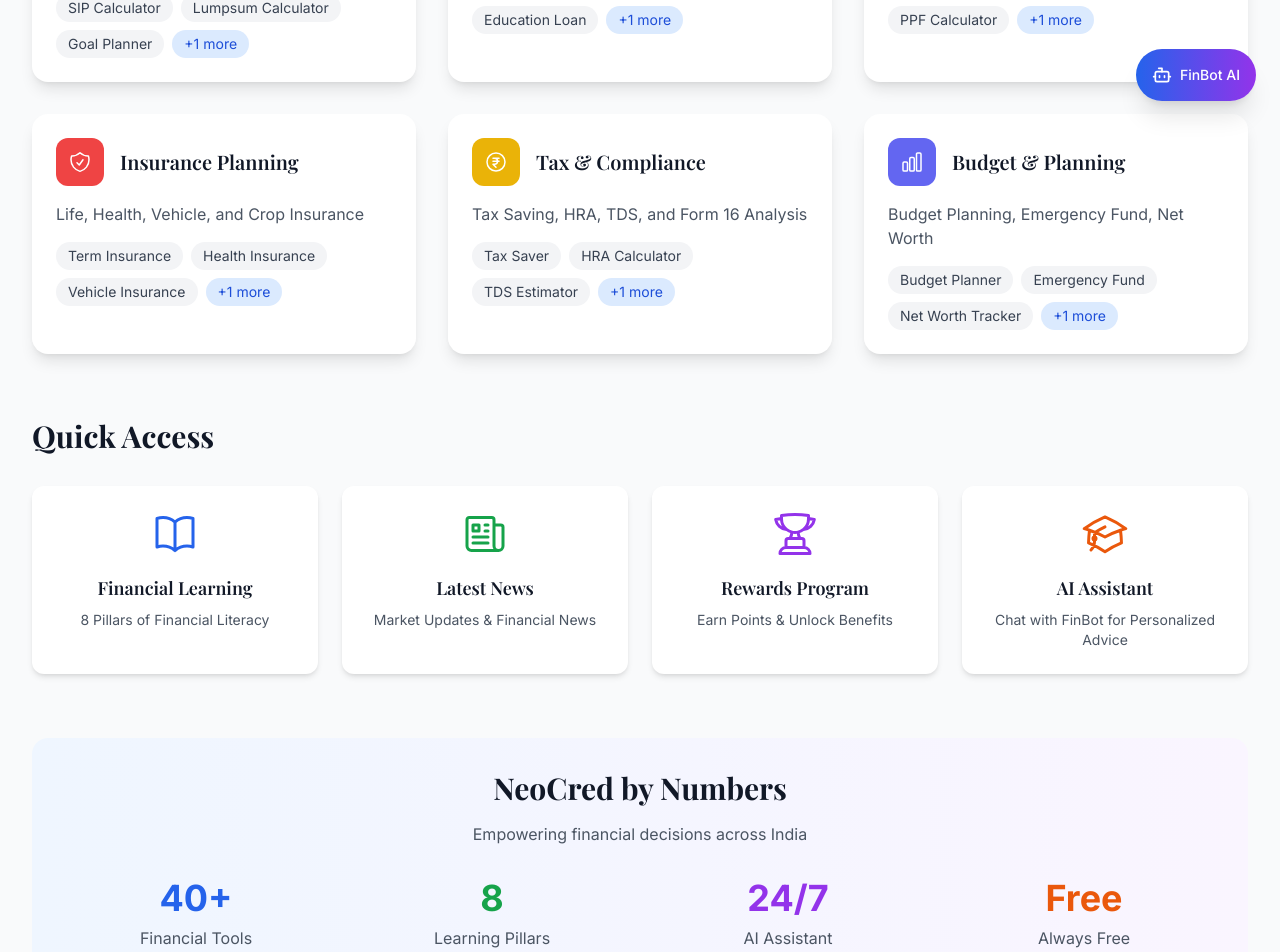
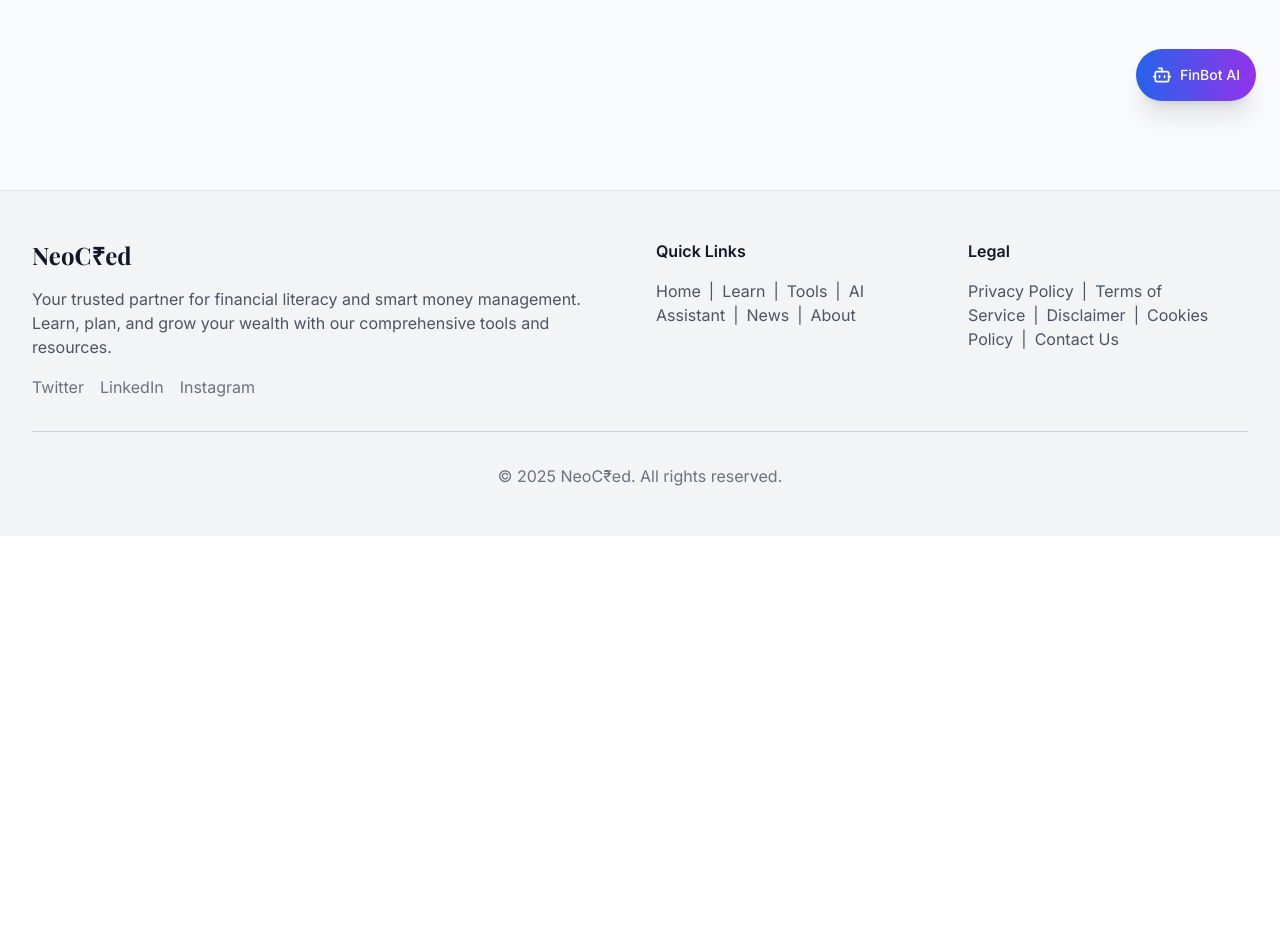
Before and after one commit to Rakesh-dev369/Neocred.in, a React (Vite) app in the folder frontend/: page /explore in a window 1280 px wide. Shown: the part 675-1627 px from the top of the page. After the commit the page ends 1211 px from the top, so only its background shows below. Built offline with nearby package versions, Linux system fonts and the light colour scheme.

Commit message:
refactor: Simplify Explore page to only hero section and search

```diff
--- a/frontend/src/pages/Explore.jsx
+++ b/frontend/src/pages/Explore.jsx
@@ -1,108 +1,8 @@
 import { useState } from 'react';
-import { Link } from 'react-router-dom';
-import {
-  MagnifyingGlassIcon,
-  ChartBarIcon,
-  CurrencyRupeeIcon,
-  HomeIcon,
-  AcademicCapIcon,
-  ShieldCheckIcon,
-  BanknotesIcon,
-  TrophyIcon,
-  NewspaperIcon,
-  BookOpenIcon
-} from '@heroicons/react/24/outline';
+import { MagnifyingGlassIcon } from '@heroicons/react/24/outline';
 
 export default function Explore() {
   const [searchTerm, setSearchTerm] = useState('');
-
-  const categories = [
-    {
-      title: 'Investment Tools',
-      icon: ChartBarIcon,
-      color: 'bg-green-500',
-      description: 'SIP, Mutual Funds, Gold, and Investment Planning',
-      tools: ['SIP Calculator', 'Lumpsum Calculator', 'Goal Planner', 'Mutual Fund Tracker'],
-      link: '/tools?category=investment'
-    },
-    {
-      title: 'Loan & EMI Tools',
-      icon: HomeIcon,
-      color: 'bg-blue-500',
-      description: 'Home, Car, Education, and Personal Loans',
-      tools: ['Home Loan EMI', 'Car Loan EMI', 'Education Loan', 'Loan Eligibility'],
-      link: '/tools?category=loans'
-    },
-    {
-      title: 'Savings & Deposits',
-      icon: BanknotesIcon,
-      color: 'bg-purple-500',
-      description: 'FD, RD, PPF, and Government Schemes',
-      tools: ['FD Calculator', 'RD Calculator', 'PPF Calculator', 'Post Office FD'],
-      link: '/tools?category=savings'
-    },
-    {
-      title: 'Insurance Planning',
-      icon: ShieldCheckIcon,
-      color: 'bg-red-500',
-      description: 'Life, Health, Vehicle, and Crop Insurance',
-      tools: ['Term Insurance', 'Health Insurance', 'Vehicle Insurance', 'Crop Insurance'],
-      link: '/tools?category=insurance'
-    },
-    {
-      title: 'Tax & Compliance',
-      icon: CurrencyRupeeIcon,
-      color: 'bg-yellow-500',
-      description: 'Tax Saving, HRA, TDS, and Form 16 Analysis',
-      tools: ['Tax Saver', 'HRA Calculator', 'TDS Estimator', 'Form 16 Tool'],
-      link: '/tools?category=tax'
-    },
-    {
-      title: 'Budget & Planning',
-      icon: ChartBarIcon,
-      color: 'bg-indigo-500',
-      description: 'Budget Planning, Emergency Fund, Net Worth',
-      tools: ['Budget Planner', 'Emergency Fund', 'Net Worth Tracker', '50/30/20 Rule'],
-      link: '/tools?category=budget'
-    }
-  ];
-
-  const quickLinks = [
-    {
-      title: 'Financial Learning',
-      icon: BookOpenIcon,
-      description: '8 Pillars of Financial Literacy',
-      link: '/learn',
-      color: 'text-blue-600'
-    },
-    {
-      title: 'Latest News',
-      icon: NewspaperIcon,
-      description: 'Market Updates & Financial News',
-      link: '/news',
-      color: 'text-green-600'
-    },
-    {
-      title: 'Rewards Program',
-      icon: TrophyIcon,
-      description: 'Earn Points & Unlock Benefits',
-      link: '/rewards',
-      color: 'text-purple-600'
-    },
-    {
-      title: 'AI Assistant',
-      icon: AcademicCapIcon,
-      description: 'Chat with FinBot for Personalized Advice',
-      link: '/chatbot',
-      color: 'text-orange-600'
-    }
-  ];
-
-  const filteredCategories = categories.filter(category =>
-    category.title.toLowerCase().includes(searchTerm.toLowerCase()) ||
-    category.description.toLowerCase().includes(searchTerm.toLowerCase()) ||
-    category.tools.some(tool => tool.toLowerCase().includes(searchTerm.toLowerCase()))
-  );
 
   return (
     <div className="min-h-screen bg-gray-50 dark:bg-gray-900">
@@ -134,115 +34,7 @@ export default function Explore() {
         </div>
       </div>
 
-      <div className="max-w-7xl mx-auto px-4 sm:px-6 lg:px-8 py-12">
-        {/* Tool Categories */}
-        <section className="mb-16">
-          <h2 className="text-3xl font-bold text-gray-900 dark:text-white mb-8">
-            Financial Tool Categories
-          </h2>
 
-          <div className="grid grid-cols-1 md:grid-cols-2 lg:grid-cols-3 gap-8">
-            {filteredCategories.map((category, index) => {
-              const IconComponent = category.icon;
-              return (
-                <Link
-                  key={index}
-                  to={category.link}
-                  className="group bg-white dark:bg-gray-800 rounded-2xl p-6 shadow-lg hover:shadow-xl transition-all duration-300 hover:-translate-y-1"
-                >
-                  <div className="flex items-center mb-4">
-                    <div className={`${category.color} p-3 rounded-xl mr-4`}>
-                      <IconComponent className="h-6 w-6 text-white" />
-                    </div>
-                    <h3 className="text-xl font-semibold text-gray-900 dark:text-white group-hover:text-blue-600 dark:group-hover:text-blue-400">
-                      {category.title}
-                    </h3>
-                  </div>
-
-                  <p className="text-gray-600 dark:text-gray-300 mb-4">
-                    {category.description}
-                  </p>
-
-                  <div className="flex flex-wrap gap-2">
-                    {category.tools.slice(0, 3).map((tool, toolIndex) => (
-                      <span
-                        key={toolIndex}
-                        className="px-3 py-1 bg-gray-100 dark:bg-gray-700 text-gray-700 dark:text-gray-300 text-sm rounded-full"
-                      >
-                        {tool}
-                      </span>
-                    ))}
-                    {category.tools.length > 3 && (
-                      <span className="px-3 py-1 bg-blue-100 dark:bg-blue-900 text-blue-700 dark:text-blue-300 text-sm rounded-full">
-                        +{category.tools.length - 3} more
-                      </span>
-                    )}
-                  </div>
-                </Link>
-              );
-            })}
-          </div>
-        </section>
-
-        {/* Quick Links */}
-        <section className="mb-16">
-          <h2 className="text-3xl font-bold text-gray-900 dark:text-white mb-8">
-            Quick Access
-          </h2>
-
-          <div className="grid grid-cols-1 md:grid-cols-2 lg:grid-cols-4 gap-6">
-            {quickLinks.map((link, index) => {
-              const IconComponent = link.icon;
-              return (
-                <Link
-                  key={index}
-                  to={link.link}
-                  className="group bg-white dark:bg-gray-800 rounded-xl p-6 shadow-md hover:shadow-lg transition-all duration-300 text-center"
-                >
-                  <IconComponent className={`h-12 w-12 mx-auto mb-4 ${link.color}`} />
-                  <h3 className="text-lg font-semibold text-gray-900 dark:text-white mb-2 group-hover:text-blue-600 dark:group-hover:text-blue-400">
-                    {link.title}
-                  </h3>
-                  <p className="text-gray-600 dark:text-gray-300 text-sm">
-                    {link.description}
-                  </p>
-                </Link>
-              );
-            })}
-          </div>
-        </section>
-
-        {/* Stats Section */}
-        <section className="bg-gradient-to-r from-blue-50 to-purple-50 dark:from-gray-800 dark:to-gray-700 rounded-2xl p-8">
-          <div className="text-center mb-8">
-            <h2 className="text-3xl font-bold text-gray-900 dark:text-white mb-4">
-              NeoCred by Numbers
-            </h2>
-            <p className="text-gray-600 dark:text-gray-300">
-              Empowering financial decisions across India
-            </p>
-          </div>
-
-          <div className="grid grid-cols-2 md:grid-cols-4 gap-8">
-            <div className="text-center">
-              <div className="text-3xl md:text-4xl font-bold text-blue-600 mb-2">40+</div>
-              <div className="text-gray-600 dark:text-gray-300">Financial Tools</div>
-            </div>
-            <div className="text-center">
-              <div className="text-3xl md:text-4xl font-bold text-green-600 mb-2">8</div>
-              <div className="text-gray-600 dark:text-gray-300">Learning Pillars</div>
-            </div>
-            <div className="text-center">
-              <div className="text-3xl md:text-4xl font-bold text-purple-600 mb-2">24/7</div>
-              <div className="text-gray-600 dark:text-gray-300">AI Assistant</div>
-            </div>
-            <div className="text-center">
-              <div className="text-3xl md:text-4xl font-bold text-orange-600 mb-2">Free</div>
-              <div className="text-gray-600 dark:text-gray-300">Always Free</div>
-            </div>
-          </div>
-        </section>
-      </div>
     </div>
   );
 }
```
